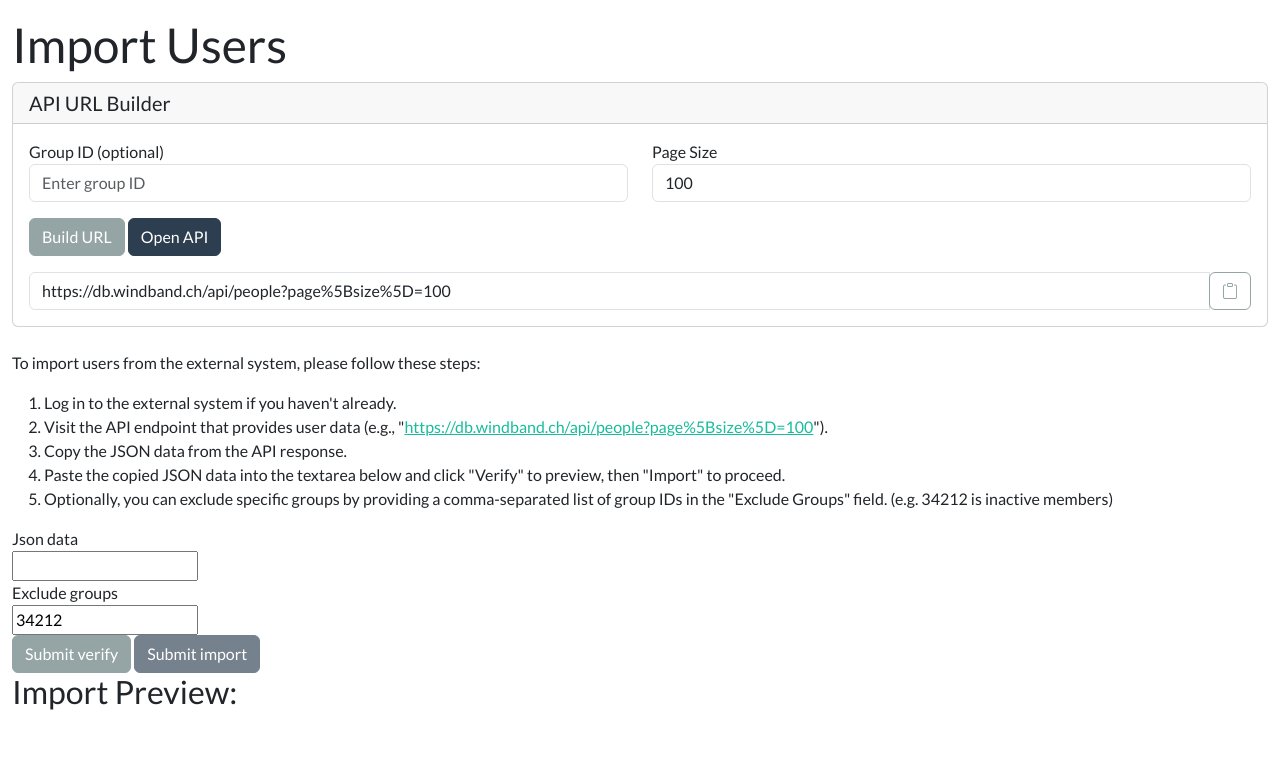
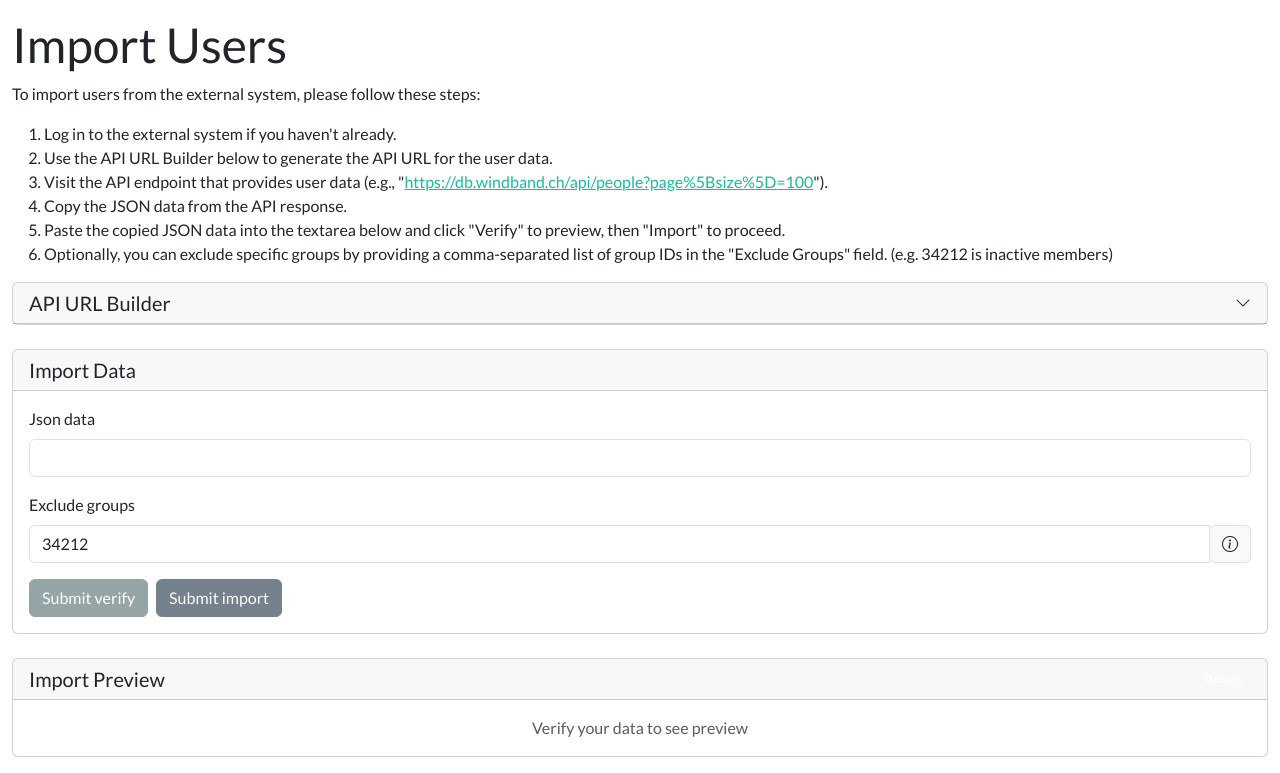
Before and after one commit to peacemaker360/rental, a Python web app: template app/templates/bulkImportUsers.html in a window 1280 px wide. Shown: the part 72-845 px from the top of the page. Before the commit the page ends 782 px from the top, so only its background shows below. Run offline with Jinja, Linux system fonts and the light colour scheme; the template is opened without the code that fills it: most values are stand-ins (such as "Sample title", 1, 10 or a date in 2020); form fields are guessed from the names that the template uses; some libraries are stand-ins or nearby versions.

```diff
--- a/app/templates/bulkImportUsers.html
+++ b/app/templates/bulkImportUsers.html
@@ -5,10 +5,31 @@
 {% block app_content %}
 <h1>Import Users</h1>
 
+<p>
+    To import users from the external system, please follow these steps:
+</p>
+<ol>
+    <li>Log in to the external system if you haven't already.</li>
+    <li>Use the API URL Builder below to generate the API URL for the user data.</li>
+    <li>Visit the API endpoint that provides user data (e.g.,
+        "<a href="https://db.windband.ch/api/people?page%5Bsize%5D=100"
+            target="_blank">https://db.windband.ch/api/people?page%5Bsize%5D=100</a>").</li>
+    <li>Copy the JSON data from the API response.</li>
+    <li>Paste the copied JSON data into the textarea below and click "Verify" to preview, then "Import" to proceed.</li>
+    <li>Optionally, you can exclude specific groups by providing a comma-separated list of group IDs in the "Exclude
+        Groups"
+        field. (e.g. 34212 is inactive members)</li>
+</ol>
+
 <div class="card mb-4">
-    <div class="card-header">
+    <div class="card-header" role="button" data-toggle="collapse" data-target="#urlBuilder" aria-expanded="false"
+        aria-controls="urlBuilder">
+        <div class="d-flex justify-content-between align-items-center">
             <h5 class="mb-0">API URL Builder</h5>
+            <i class="bi bi-chevron-down"></i>
         </div>
+    </div>
+    <div class="collapse" id="urlBuilder">
         <div class="card-body">
             <div class="row">
                 <div class="col-md-6">
@@ -40,49 +61,75 @@
             </div>
         </div>
     </div>
+</div>
 
-<p>
-    To import users from the external system, please follow these steps:
-</p>
-<ol>
-    <li>Log in to the external system if you haven't already.</li>
-    <li>Visit the API endpoint that provides user data (e.g.,
-        "<a href="https://db.windband.ch/api/people?page%5Bsize%5D=100"
-            target="_blank">https://db.windband.ch/api/people?page%5Bsize%5D=100</a>").</li>
-    <li>Copy the JSON data from the API response.</li>
-    <li>Paste the copied JSON data into the textarea below and click "Verify" to preview, then "Import" to proceed.</li>
-    <li>Optionally, you can exclude specific groups by providing a comma-separated list of group IDs in the "Exclude
-        Groups"
-        field. (e.g. 34212 is inactive members)</li>
-</ol>
 
-<form action="{{ url_for('import_users') }}" method="post" class="form-horizontal">
-    {{ form.hidden_tag() }} <!-- Flask-WTF CSRF token and hidden fields -->
+<!-- ...existing code until form... -->
+
+<div class="card mb-4">
+    <div class="card-header">
+        <h5 class="mb-0">Import Data</h5>
+    </div>
+    <div class="card-body">
+        <form action="{{ url_for('import_users') }}" method="post">
+            {{ form.hidden_tag() }}
 
             <div class="form-group">
-        {{ form.json_data.label(class="col-sm-2 control-label") }}
-        <div class="col-sm-10">
-            {{ form.json_data() }}
+                {{ form.json_data.label(class="form-label") }}
+                <div class="input-group mb-3">
+                    {{ form.json_data(class="form-control", rows="10", style="font-family: monospace;") }}
+                </div>
+                {% if form.json_data.errors %}
+                <div class="invalid-feedback d-block">
+                    {% for error in form.json_data.errors %}
+                    <span>{{ error }}</span>
+                    {% endfor %}
+                </div>
+                {% endif %}
+            </div>
+
+            <div class="form-group">
+                {{ form.exclude_groups.label(class="form-label") }}
+                <div class="input-group mb-3">
+                    {{ form.exclude_groups(class="form-control", value="34212") }}
+                    <div class="input-group-append">
+                        <span class="input-group-text" data-toggle="tooltip"
+                            title="Comma-separated list of group IDs to exclude">
+                            <i class="bi bi-info-circle"></i>
+                        </span>
+                    </div>
+                </div>
+                {% if form.exclude_groups.errors %}
+                <div class="invalid-feedback d-block">
+                    {% for error in form.exclude_groups.errors %}
+                    <span>{{ error }}</span>
+                    {% endfor %}
+                </div>
+                {% endif %}
+            </div>
+
+            <div class="form-group d-flex gap-2">
+                {{ form.submit_verify(class="btn btn-secondary mr-2") }}
+                {{ form.submit_import(class="btn btn-primary", disabled=True, id="importButton") }}
+            </div>
+        </form>
     </div>
 </div>
 
-    <div class="form-group">
-        {{ form.exclude_groups.label(class="col-sm-2 control-label") }}
-        <div class="col-sm-10">
-            {{ form.exclude_groups(value="34212") }}
+<!-- Preview Card -->
+<div class="card">
+    <div class="card-header d-flex justify-content-between align-items-center">
+        <h5 class="mb-0">Import Preview</h5>
+        <span id="previewCount" class="badge badge-secondary">0 users</span>
+    </div>
+    <div class="card-body p-0">
+        <div id="preview" class="p-3">
+            <p class="text-muted text-center mb-0">Verify your data to see preview</p>
+        </div>
     </div>
 </div>
 
-    <div class="form-group">
-        <div class="col-sm-10 col-sm-offset-2">
-            {{ form.submit_verify(class="btn btn-secondary") }}
-            {{ form.submit_import(class="btn btn-primary", disabled=True, id="importButton") }}
-        </div>
-    </div>
 
-    <h3>Import Preview:</h3>
-    <div id="preview" class="well"></div>
-</form>
 {% endblock %}
 
 {% block scripts %}
@@ -117,7 +164,7 @@
             importButton.className = 'btn btn-success';
             preview.innerHTML = `<p style="color: green;">Verification successful. You can proceed to import.</p>`;
         } catch (error) {
-            preview.innerHTML = `<p style='color: red;'>${error.message}</p>`;
+            preview.innerHTML = `<p style='color: red;'>${error.message}</p><p style='color: red;'>Double check your input data or recopy from the API.</p>`;
             importButton.disabled = true;
             importButton.className = 'btn btn-error';
         }
@@ -141,20 +188,22 @@
                 const primary_group_id = user.attributes.primary_group_id;
 
                 usersHtml += `
-                        <div class="user">
-                            <strong>Id:</strong> ${id}<br>
-                            <strong>Group:</strong> ${primary_group_id}<br>
-                            <strong>Name:</strong> ${firstName} ${lastName}<br>
-                            <strong>Email:</strong> ${email}
-                            <p>------------------------------------</p>
+                        <div class="card mb-3">
+                            <div class="card-body">
+                                <h5 class="card-title">${firstName} ${lastName}</h5>
+                                <h6 class="card-subtitle mb-2 text-muted">
+                                    ID: ${id} | Primary Group: ${primary_group_id}
+                                </h6>
+                                <p class="card-text">Email: ${email || "(None)"}</p>
+                            </div>
                         </div>
                     `;
             }
 
             preview.innerHTML = usersHtml;
-            importButton.disabled = false;
+            //importButton.disabled = false; //do not enable after parsing, only after verifying
         } catch (error) {
-            preview.innerHTML = "<p style='color: red;'>Invalid JSON data</p>";
+            preview.innerHTML = "<p style='color: red;'>Invalid JSON data</p><p style='color: red;'>Double check your input data or recopy from the API.</p>";
             importButton.disabled = true;
         }
     }
@@ -192,9 +241,20 @@
         }, 1000);
     }
 
+    // Add to existing scripts block
+    document.querySelector('.card-header[data-toggle="collapse"]').addEventListener('click', function () {
+        const icon = this.querySelector('.bi');
+        icon.classList.toggle('bi-chevron-down');
+        icon.classList.toggle('bi-chevron-up');
+        document.getElementById('urlBuilder').classList.toggle('show');
+    });
+
     // Initialize the URL builder when the page loads
     document.addEventListener('DOMContentLoaded', function () {
         buildApiUrl();
+
+        // Add transition style for smooth collapse
+        document.querySelector('.collapse').style.transition = 'all 0.2s ease';
     });
 
     // Attach event listeners to the verify and import buttons
```
Lines whose indentation alone changed are shown as unchanged.
